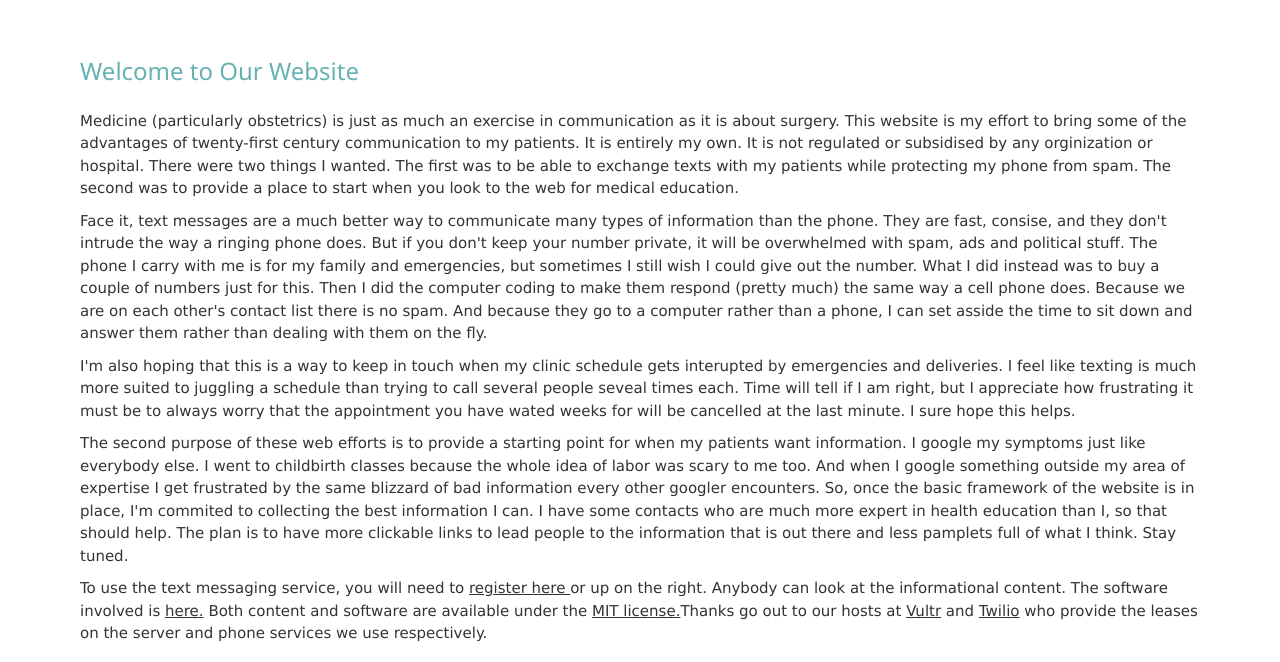
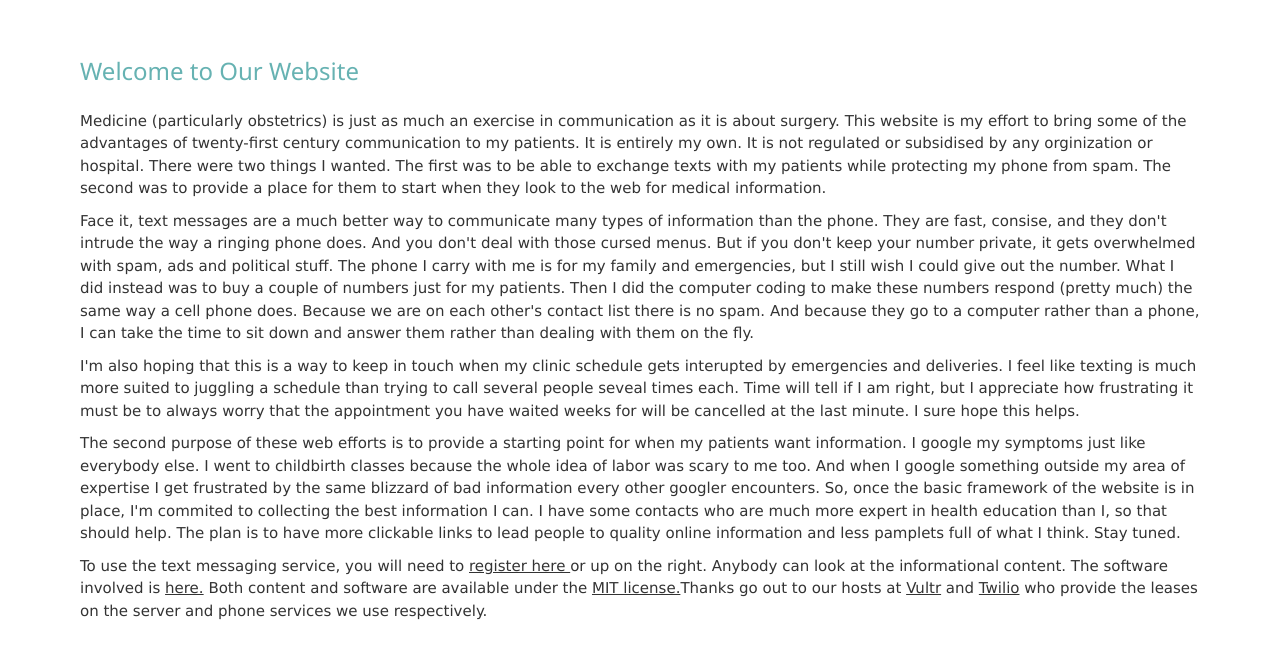
Before and after one commit to ColinBerryMD/fluffy-waffle, a Flask app: page / in a window 1280 px wide. Shown: the part 174-836 px from the top of the page. After the commit the page ends 794 px from the top, so only its background shows below. Run offline with Flask 3, Linux system fonts and the light colour scheme; parts of the project's set-up code (start-up, migrations or seed data) failed here and were passed over; some libraries are stand-ins or nearby versions.

Commit message:
try production run

```diff
--- a/extensions.py
+++ b/extensions.py
@@ -1,4 +1,5 @@
 from os import environ
+
 from flask import Blueprint, render_template, redirect, request, flash, url_for, abort, current_app, session, Response as flask_response
 from flask_login import LoginManager,  login_required, login_user, current_user, logout_user
 from flask_bcrypt import Bcrypt
@@ -17,8 +18,6 @@ login_manager = LoginManager()
 
 # Find your Account SID and Auth Token at twilio.com/console
 # and set the environment variables. See http://twil.io/secure
-##### at least the sms sid and phone number will be account specific and retrieved
-##### from database
 try:
 	class twilio_config():
 		account_sid = environ['TWILIO_ACCOUNT_SID']
--- a/sms_client/templates/sms_client/t_and_c.html
+++ b/sms_client/templates/sms_client/t_and_c.html
@@ -23,6 +23,6 @@
 		We intend to respond to all messages. If we don't seem to be, consider the possibility that the service may not be working and reach out some other way.
 	</li>
 	<li>
-		Finally, we will not respond to or block messages that are abusive or involve private health information.f
+		Finally, we will not respond to or block messages that are abusive or involve private health information.
 	</li>
 </ul>
--- a/static/css/cbmd.css
+++ b/static/css/cbmd.css
@@ -132,10 +132,6 @@
     outline:0
 }
 
-/*.w3-btn,.cb-button{border:none;display:inline-block;padding:8px 16px;vertical-align:middle;overflow:hidden;text-decoration:none;color:inherit;background-color:inherit;text-align:center;cursor:pointer;white-space:nowrap}
-.w3-btn,.cb-button{-webkit-touch-callout:none;-webkit-user-select:none;-khtml-user-select:none;-moz-user-select:none;-ms-user-select:none;user-select:none}
-.w3-disabled,.w3-btn:disabled,.cb-button:disabled{cursor:not-allowed;opacity:0.3}.w3-disabled *,:disabled *{pointer-events:none}*/
-
 .cb-button {
     border:none;
     display:inline-block;
@@ -143,8 +139,6 @@
     vertical-align:middle;
     overflow:hidden;
     text-decoration:none;
-    /*color:inherit;
-    background-color:inherit;*/
     text-align:center;
     cursor:pointer;
     white-space:nowrap;
--- a/static/javascript/sms.js
+++ b/static/javascript/sms.js
@@ -5,6 +5,16 @@
 
 // Process sse based response to twillio message and message status
 
+//////////////////////////////////////////
+// use responsive menu on resize
+function cbHamburgerOpen() {
+  document.getElementById("hamburger").style.width = "100%";
+  document.getElementById("hamburger").style.display = "block";
+}
+
+function cbHamburgerClose() {
+  document.getElementById("hamburger").style.display = "none";
+}
 
 //////////////////////////////////////////
 // work with css to style tabbed layout
--- a/templates/admin.html
+++ b/templates/admin.html
@@ -14,7 +14,7 @@
 {% block content %}
 <!-- Main content: shift it to the right by 250 pixels when the sidebar is visible -->
     <div class="cb-main" style="margin-left:250px">
-        <div id='main' class="cb-container padding-64">
+        <div class="cb-container padding-64">
             <h1 class="cb-header">Administration Dashboard</h1>
             <p>This page is for system administration. Hard to imagine how you could be reading this and not know what it offers.</p>
         </div>
--- a/templates/base.html
+++ b/templates/base.html
@@ -25,11 +25,13 @@
 
                 <!-- the 'hamburger' menu for phones and small screens -->
                 <div class="w3-bar-item dropdown" >
-                    <button class="btn btn-default dropdown-toggle cb-show-medium cb-show-small cb-hide-large" type="button" data-toggle="dropdown">
+                    <button class="btn btn-default dropdown-toggle cb-show-medium cb-show-small cb-hide-large"
+                    onclick="cbOpenHamburger();" type="button" data-toggle="dropdown">
                         <i class="fa fa-bars"></i>
                     </button>
-                    <ul class="dropdown-menu">
-                    {% if current_user.is_authenticated %}
+                    <ul id="hamburger" class="dropdown-menu">
+                        <li><a onclick="cbCloseHamburger()" class="test" tabindex="-1" onclick="cbCloseHamburger()">Close Menu &times;</a></li>
+                        {% if current_user.is_authenticated %}
                         <li class="dropdown-submenu">
                             <a class="test" tabindex="-1">Current User: &nbsp{{ current_user.User }}&nbsp<span class="caret"></span></a>
                             <ul class="dropdown-menu">
@@ -44,7 +46,7 @@
                                 </a></li>
                             </ul>
                         </li>
-                    {% endif %}
+                        {% endif %}
 
                     {% if current_user.is_sms %}
                         <!-- select or manage account -->
@@ -88,8 +90,8 @@
                         {% endif %}
                     {% else %}
                         <li><a tabindex="-1" href="{{ url_for('sms_client.create') }}">Registration</a></li>
-                        <li><a tabindex="-1" href="{{ url_for('sms_client.create') }}">Claim Username</a></li>
-                        <li><a tabindex="-1" href="{{ url_for('sms_client.create') }}">Contact Us</a></li>
+                        <li><a tabindex="-1" href="{{ url_for('auth.lookup') }}">Claim Username</a></li>
+                        <li><a tabindex="-1" href="{{ url_for('main.contact') }}">Contact Us</a></li>
                     {% endif %}
 
                     {% block sidebar %}{% endblock %}
--- a/templates/client.html
+++ b/templates/client.html
@@ -12,7 +12,7 @@
 
 {% endblock %}
 {% block content %}
-<div class="w3-main" style="margin-left:250px">
+<div class="cb-main" style="margin-left:250px">
     <div class="padding-64 cb-container">
         <h1 class="cb-header">Welcome to Our Website</h1>
         <p>
--- a/templates/index.html
+++ b/templates/index.html
@@ -6,11 +6,11 @@
     <div class="cb-container padding-64">
         <h1 class="cb-header">Colin Berry MD</h1>
         <h3 class="cb-header">Welcome to Our Website</h3>
-        <p>Medicine (particularly obstetrics) is just as much an exercise in communication as it is about surgery. This website is my effort to bring some of the advantages of twenty-first century communication to my patients. It is entirely my own. It is not regulated or subsidised by any orginization or hospital. There were two things I wanted. The first was to be able to exchange texts with my patients while protecting my phone from spam. The second was to provide a place to start when you look to the web for medical education.</p>
-        <p>Face it, text messages are a much better way to communicate many types of information than the phone. They are fast, consise, and they don't intrude the way a ringing phone does. But if you don&apos;t keep your number private, it will be overwhelmed with spam, ads and political stuff. The phone I carry with me is for my family and emergencies, but sometimes I still wish I could give out the number. What I did instead was to buy a couple of numbers just for this. Then I did the computer coding to make them respond (pretty much) the same way a cell phone does. Because we are on each other's contact list there is no spam. And because they go to a computer rather than a phone, I can set asside the time to sit down and answer them rather than dealing with them on the fly.</p>
-        <p>I&apos;m also hoping that this is a way to keep in touch when my clinic schedule gets interupted by emergencies and deliveries. I feel like texting is much more suited to juggling a schedule than trying to call several people seveal times each. Time will tell if I am right, but I appreciate how frustrating it must be to always worry that the appointment you have wated weeks for will be cancelled at the last minute. I sure hope this helps.
+        <p>Medicine (particularly obstetrics) is just as much an exercise in communication as it is about surgery. This website is my effort to bring some of the advantages of twenty-first century communication to my patients. It is entirely my own. It is not regulated or subsidised by any orginization or hospital. There were two things I wanted. The first was to be able to exchange texts with my patients while protecting my phone from spam. The second was to provide a place for them to start when they look to the web for medical information.</p>
+        <p>Face it, text messages are a much better way to communicate many types of information than the phone. They are fast, consise, and they don't intrude the way a ringing phone does. And you don&apos;t deal with those cursed menus. But if you don&apos;t keep your number private, it gets overwhelmed with spam, ads and political stuff. The phone I carry with me is for my family and emergencies, but I still wish I could give out the number. What I did instead was to buy a couple of numbers just for my patients. Then I did the computer coding to make these numbers respond (pretty much) the same way a cell phone does. Because we are on each other's contact list there is no spam. And because they go to a computer rather than a phone, I can take the time to sit down and answer them rather than dealing with them on the fly.</p>
+        <p>I&apos;m also hoping that this is a way to keep in touch when my clinic schedule gets interupted by emergencies and deliveries. I feel like texting is much more suited to juggling a schedule than trying to call several people seveal times each. Time will tell if I am right, but I appreciate how frustrating it must be to always worry that the appointment you have waited weeks for will be cancelled at the last minute. I sure hope this helps.
         </p>
-        <p>The second purpose of these web efforts is to provide a starting point for when my patients want information. I google my symptoms just like everybody else. I went to childbirth classes because the whole idea of labor was scary to me too. And when I google something outside my area of expertise I get frustrated by the same blizzard of bad information every other googler encounters. So, once the basic framework of the website is in place, I'm commited to collecting the best information I can.  I have some contacts who are much more expert in health education than I, so that should help. The plan is to have more clickable links to lead people to the information that is out there and less pamplets full of what I think. Stay tuned.
+        <p>The second purpose of these web efforts is to provide a starting point for when my patients want information. I google my symptoms just like everybody else. I went to childbirth classes because the whole idea of labor was scary to me too. And when I google something outside my area of expertise I get frustrated by the same blizzard of bad information every other googler encounters. So, once the basic framework of the website is in place, I'm commited to collecting the best information I can.  I have some contacts who are much more expert in health education than I, so that should help. The plan is to have more clickable links to lead people to quality online information and less pamplets full of what I think. Stay tuned.
         </p>
         <p class='cb-links'>To use the text messaging service, you will need to <a href="{{ url_for('sms_client.create') }}">register here </a>or up on the right. Anybody can look at the informational content. The software involved is <a href="https://github.com/ColinBerryMD/fluffy-waffle">here.</a> Both content and software are available under the <a href="https://en.wikipedia.org/wiki/MIT_License">MIT license.</a>Thanks go out to our hosts at <a href="https://www.vultr.com/">Vultr</a> and <a href="https://www.twilio.com/">Twilio</a> who provide the leases on the server and phone services we use respectively.</p>
     </div>
```
Also changed, not shown: templates/contact.html (added, +21 -0 lines), __init__.py (deleted), account/__init__.py (deleted), auth/__init__.py (deleted), errors/__init__.py (deleted), group/__init__.py (deleted), message/__init__.py (deleted), sms_client/__init__.py (deleted), utils/__init__.py (deleted).
